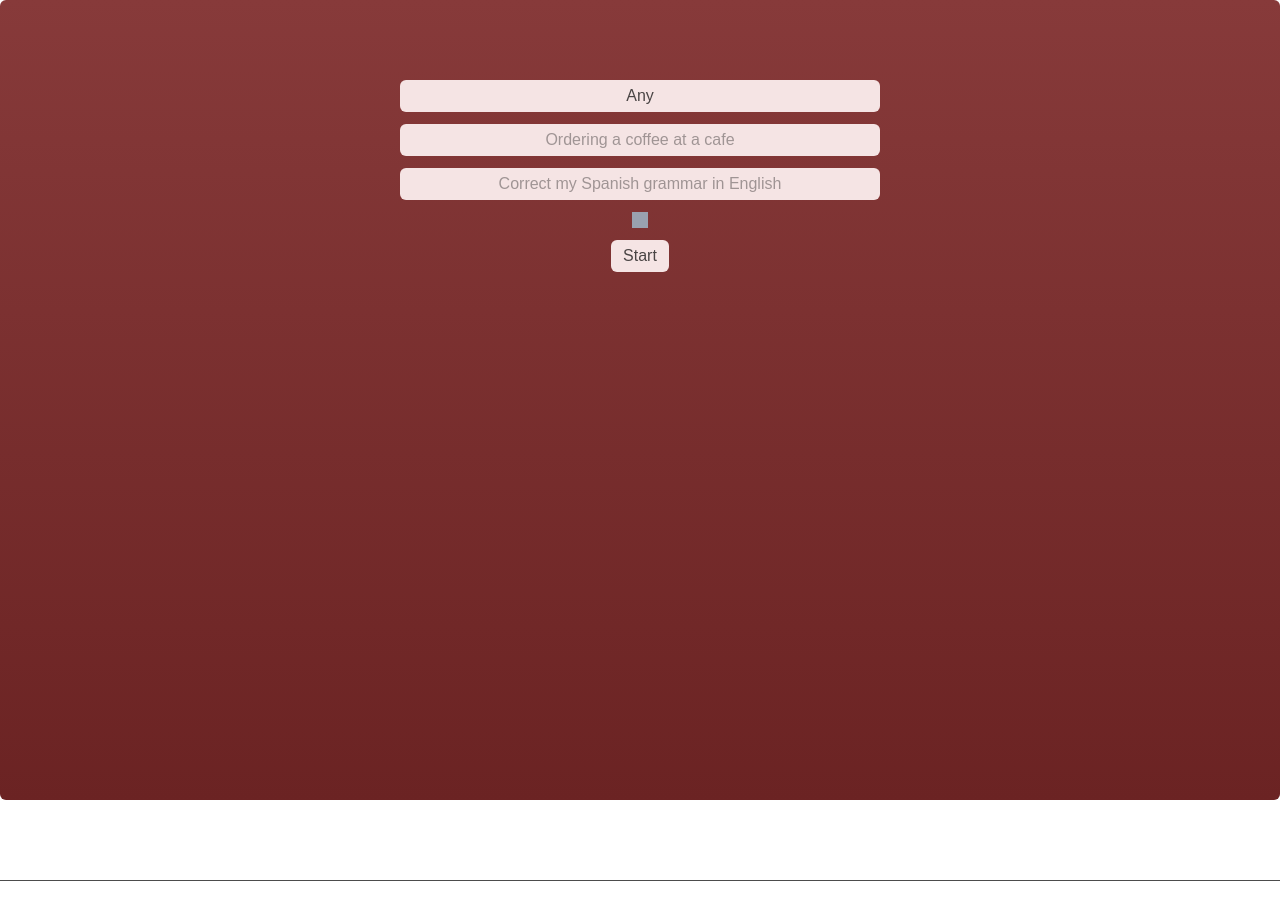
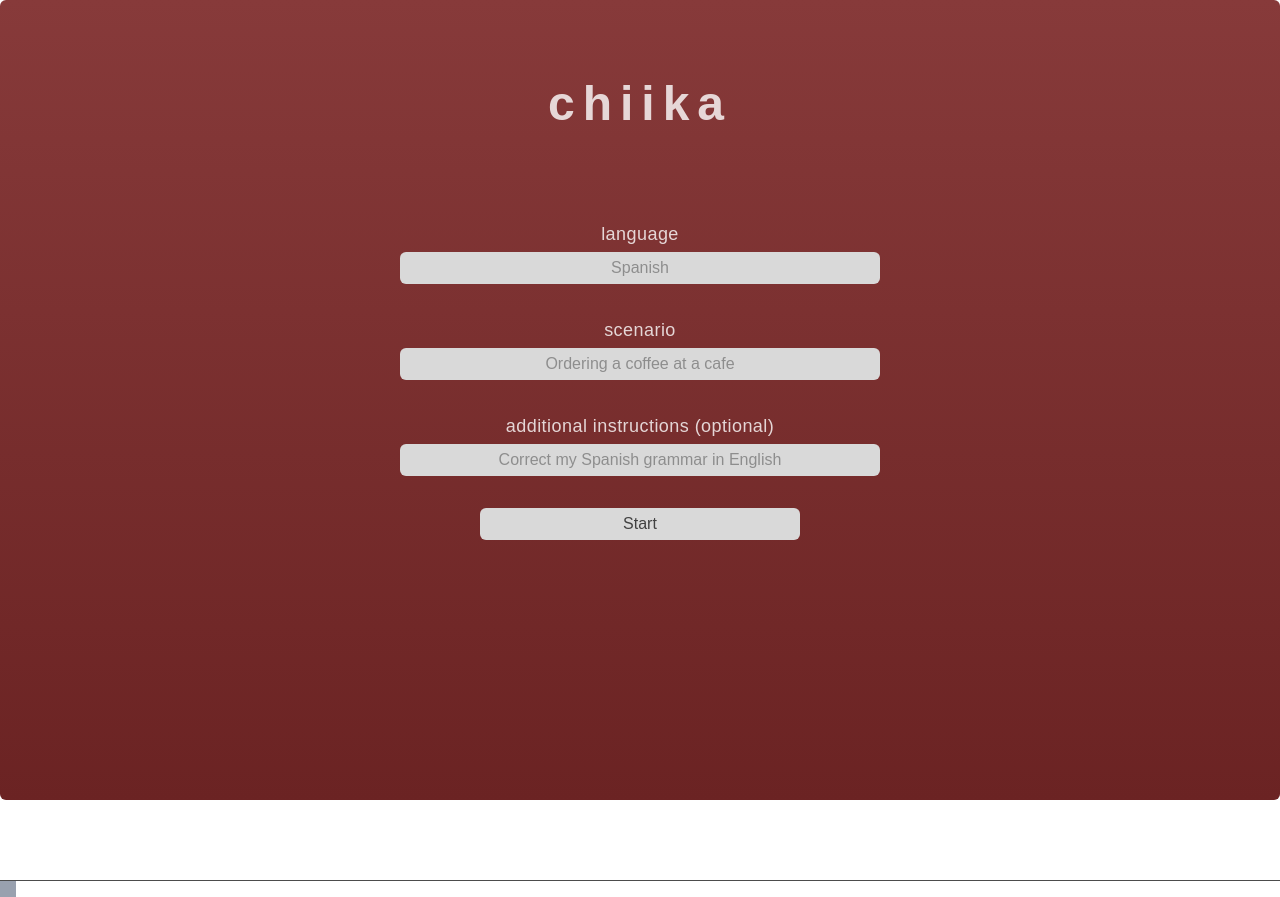
Before and after one commit to connosssss/conV, a Next.js app: page / in a window 1280 px wide. Built offline with nearby package versions, Linux system fonts and the light colour scheme.

Commit message:
more styling

```diff
--- a/app/api/generate-instructions/route.ts
+++ b/app/api/generate-instructions/route.ts
@@ -22,7 +22,8 @@ export async function POST(req: Request) {
             Also determine the closest BCP-47 language code for the language input (e.g., "en-US", "es-ES", "fr-FR").
             Return JSON with two keys: "systemInstruction" (string) and "languageCode" (string).
 
-            Here is a list of extra instructions by the user, keep these a high priority: ${extraInstructions}`
+            Here is a list of extra instructions by the user, keep these a high priority: "${extraInstructions}".
+            If there is nothing in the quotation marks, then ignore this part`
           }]
         }],
         generationConfig: { responseMimeType: "application/json" }
--- a/app/page.tsx
+++ b/app/page.tsx
@@ -100,7 +100,7 @@ export default function Home() {
   const [status, setStatus] = useState("");
   const [transcript, setTranscript] = useState<{ role: "user" | "model"; text: string }[]>([]);
 
-  const [language, setLanguage] = useState("Any");
+  const [language, setLanguage] = useState("");
   const [canSpeak, setCanSpeak] = useState(false);
 
   const wsRef = useRef<WebSocket | null>(null);
@@ -362,7 +362,12 @@ export default function Home() {
 
 
       <div className="w-full flex h-full flex-col items-center gap-3 mt-20">
+      <h1 className="text-5xl font-semibold tracking-[0.5rem] text-white/80">chiika</h1>
 
+        <div className="w-full flex h-full flex-col items-center gap-8 mt-20">
+
+        <div className="w-full flex flex-col items-center gap-1">
+          <label className="text-white/80 text-lg tracking-wide">language</label>
         <input
           type="text"
           id="language-input"
@@ -373,41 +378,48 @@ export default function Home() {
             console.log("LANGUAGE: " + val);
           }}
           disabled={running}
-          className="bg-[#f5e4e4] w-3/8 h-8 rounded-md px-3 text-center"
+          className="bg-[#D9D9D9] w-3/8 h-8 rounded-md px-3 text-center"
           placeholder="Spanish"
         />
+        </div>
 
+
+          <div className="w-full flex flex-col items-center gap-1">
+            <label className="text-white/80 text-lg tracking-wide">scenario</label>
         <input type="text" value={inputScenario} onChange={(e) => {
           const val = e.target.value;
           setInputScenario(val);
           console.log("INPUT SCENARIO: " + val);
         }}
-          className="bg-[#f5e4e4] w-3/8 h-8 rounded-md px-3 text-center " placeholder="Ordering a coffee at a cafe"></input>
+          className="bg-[#D9D9D9] w-3/8 h-8 rounded-md px-3 text-center " placeholder="Ordering a coffee at a cafe"></input>
+      </div>
 
 
+        <div className="w-full flex flex-col items-center gap-1">
+          <label className="text-white/80 text-lg tracking-wide"> additional instructions (optional)</label>
         <input type="text" value={additionalInstructions} onChange={(e) => {
           const val = e.target.value;
           setAdditionalInstructions(val);
           console.log("INPUT SCENARIO: " + val);
         }}
-          className="bg-[#f5e4e4] w-3/8 h-8 rounded-md px-3 text-center " placeholder="Correct my Spanish grammar in English"></input>
-
-        <div
-          className={`w-4 h-4   ${!running ? "bg-gray-400" : canSpeak ? "bg-green-500" : "bg-red-500"
-            }`}
-        ></div>
-
-
-        <button onClick={running ? stop : start}
-          className="bg-[#f5e4e4] hover:bg-[#f5e4e4]/80 transition-all duration-200 py-1 px-3 rounded-md">{running ? "Stop" : "Start"}</button>
-
+          className="bg-[#D9D9D9] w-3/8 h-8 rounded-md px-3 text-center " placeholder="Correct my Spanish grammar in English"></input>
       </div>
 
 
 
-      <hr />
+        <button onClick={running ? stop : start}
+          className="bg-[#D9D9D9] hover:bg-[#A3A3A3] transition-all duration-200 py-1 px-3 rounded-md w-1/4">{running ? "Stop" : "Start"}</button>
+        </div>
+      </div>
 
 
+
+    <hr />
+
+      <div
+          className={`w-4 h-4   ${!running ? "bg-gray-400" : canSpeak ? "bg-green-500" : "bg-red-500"
+            }`}
+        ></div>
       <p>{status}</p>
 
       <div className="text-white">
```
